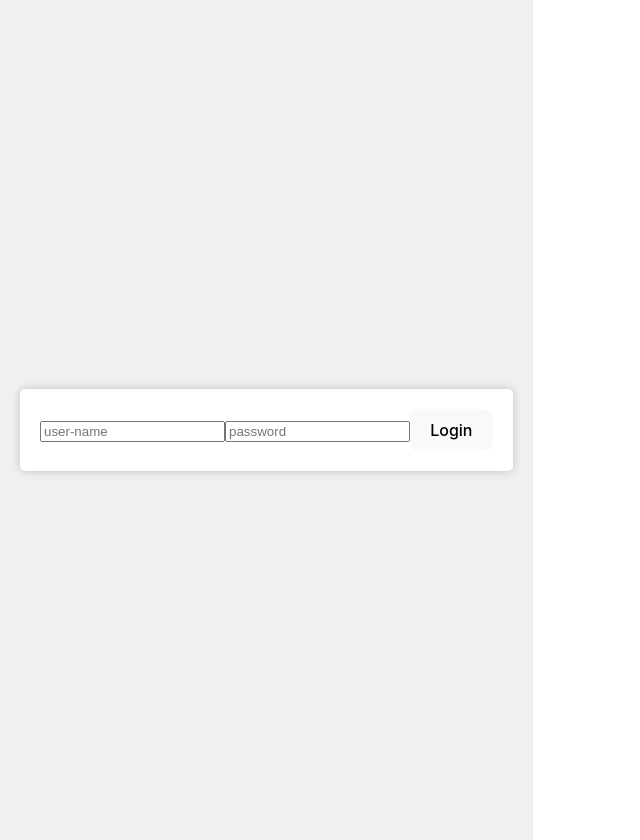
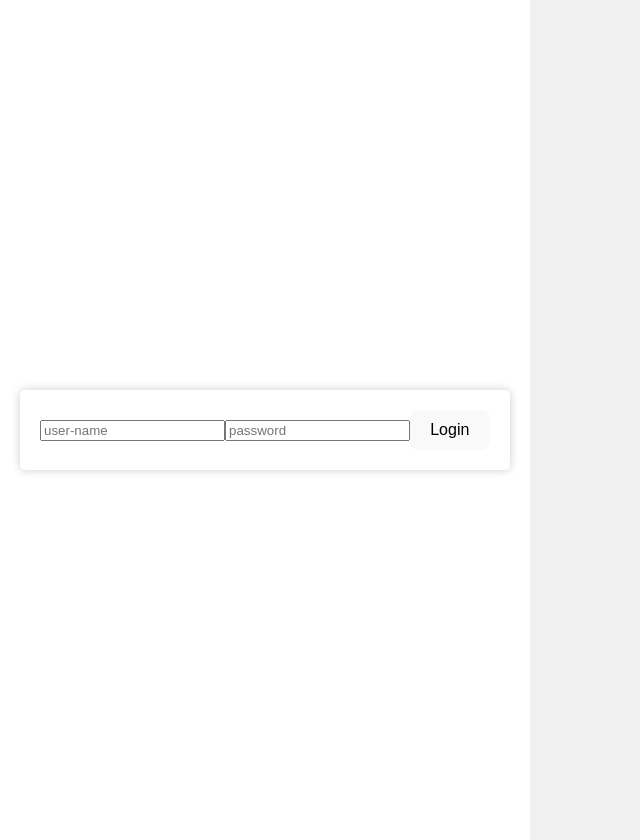
Before and after one commit to Netdreion/Bank-Study, a React (Vite) app: page / in a window 1280 px wide. Shown: the whole page, without its empty margins (0-640 px from the left). Built offline with nearby package versions, Linux system fonts and the light colour scheme.

Commit message:
css rewised

```diff
--- a/src/App.css
+++ b/src/App.css
@@ -1,40 +1,45 @@
-/* App.css */
+/* Body styling */
+body {
+  font-family: Arial, sans-serif;
+  background-color: #f0f0f0;
+  color: #333;
+  margin: 0;
+  padding: 0;
+}
 
-/* Style for the dashboard container */
+/* Container for the entire dashboard */
 .dashboard-container {
   display: flex;
   flex-direction: column;
   justify-content: center; /* Center vertically */
   align-items: center; /* Center horizontally */
   padding: 20px;
-  background-color: #f0f0f0;
+  background-color: #fff;
   min-height: 100vh;
-  color: #007bff;
 }
 
-/* Style for the login container */
+/* Login container */
 .login-container {
-  display: flex; /* Add this line */
+  display: flex;
   flex-direction: column;
-  justify-content: center; /* Center vertically */
-  align-items: center; /* Center horizontally */
+  justify-content: center;
+  align-items: center;
   margin-top: 20px;
-  background-color: #ffffff;
+  background-color: #fff;
   border-radius: 5px;
   padding: 20px;
   box-shadow: 0 0 10px rgba(0, 0, 0, 0.2);
   color: #007bff;
 }
 
-/* Style for the login form */
+/* Login form */
 .login-form {
   display: inline-block;
   text-align: left;
   padding: 10px;
-  color: #007bff;
 }
 
-/* Style for input fields */
+/* Input fields */
 input[type="text"],
 input[type="password"],
 input[type="date"] {
@@ -43,10 +48,9 @@ input[type="date"] {
   margin: 10px 0;
   border: 1px solid #ccc;
   border-radius: 3px;
-  color: #007bff;
 }
 
-/* Style for the login button */
+/* Login button */
 .login-button {
   background-color: #007bff;
   color: #fff;
@@ -60,8 +64,9 @@ input[type="date"] {
   background-color: #0056b3;
 }
 
-/* Style for the filter button */
-.filter-button {
+/* Filter and history buttons */
+.filter-button,
+.history-button {
   background-color: #007bff;
   color: #fff;
   border: none;
@@ -71,32 +76,18 @@ input[type="date"] {
   margin-top: 20px;
 }
 
-.filter-button:hover {
-  background-color: #0056b3;
-}
-
-/* Style for the history button */
-.history-button {
-  background-color: #007bff;
-  color: #1c2acd;
-  border: none;
-  border-radius: 3px;
-  padding: 10px 20px;
-  cursor: pointer;
-  margin-top: 20px;
-}
-
+.filter-button:hover,
 .history-button:hover {
   background-color: #0056b3;
 }
 
-/* Style for the context container */
+/* Context container */
 .context-container {
   text-align: center;
   margin-top: 20px;
 }
 
-/* Style for the context information */
+/* Context information */
 .context-info {
   background-color: #0056b3;
   color: #fff;
@@ -105,31 +96,25 @@ input[type="date"] {
   box-shadow: 0 0 10px rgba(0, 0, 0, 0.2);
 }
 
-/* Media query for responsiveness */
-@media (max-width: 768px) {
-  .login-container {
-    width: 100%;
-    max-width: 400px;
-  }
-}
-
-/* Define a CSS class for the table */
+/* Table container */
 .table-container {
   margin: 20px;
   border: 1px solid #ccc;
   border-radius: 5px;
   box-shadow: 0 2px 4px rgba(0, 0, 0, 0.1);
-  background-color: #f5f5f5;
+  background-color: #fff;
+  overflow: hidden;
 }
 
-/* Style the table headers */
+/* Table headers */
 th {
-  background-color: #333;
+  background-color: #007bff;
   color: #fff;
-  padding: 10px;
+  padding: 12px;
+  text-align: center;
 }
 
-/* Style the table rows */
+/* Table rows */
 td {
   padding: 10px;
   text-align: center;
@@ -143,8 +128,23 @@ table {
 
 /* Style odd and even rows differently for better readability */
 tbody tr:nth-child(odd) {
-  background-color: #e5e5e5;
+  background-color: #f5f5f5;
 }
+
 tbody tr:nth-child(even) {
+  background-color: #fff;
+}
+
+/* Hover effect for rows */
+tbody tr:hover {
   background-color: #f0f0f0;
+  transition: background-color 0.3s ease;
 }
+
+/* Media query for responsiveness */
+@media (max-width: 768px) {
+  .login-container {
+    width: 100%;
+    max-width: 400px;
+  }
+}
--- a/src/DashBoard.jsx
+++ b/src/DashBoard.jsx
@@ -92,6 +92,7 @@ const DashBoard = () => {
           acountNo={userSetup.acountNo}
         />
       )}
+      <div className="buttons-container">
         {show.loggedInShow && <Investing />}
         {/*show.loggedInShow && <LoanPage />*/}
         {show.loggedInShow && (
@@ -119,7 +120,9 @@ const DashBoard = () => {
 
             <button
               className="history-button"
-            onClick={() => setShow({ ...show, historyShow: !show.historyShow })}
+              onClick={() =>
+                setShow({ ...show, historyShow: !show.historyShow })
+              }
             >
               {show.historyShow
                 ? "Close Transaction History"
@@ -132,6 +135,7 @@ const DashBoard = () => {
           </div>
         )}
       </div>
+    </div>
   );
 };
 
```
Lines whose indentation alone changed are shown as unchanged.
